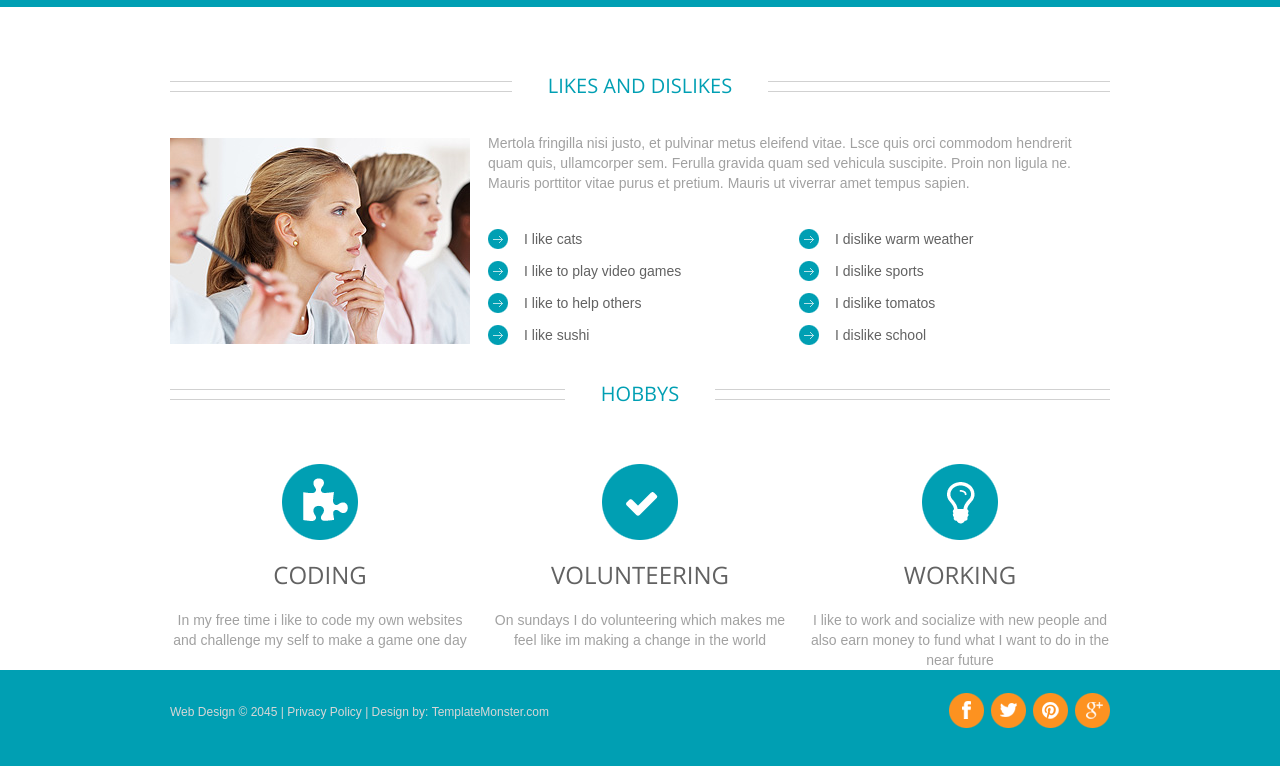
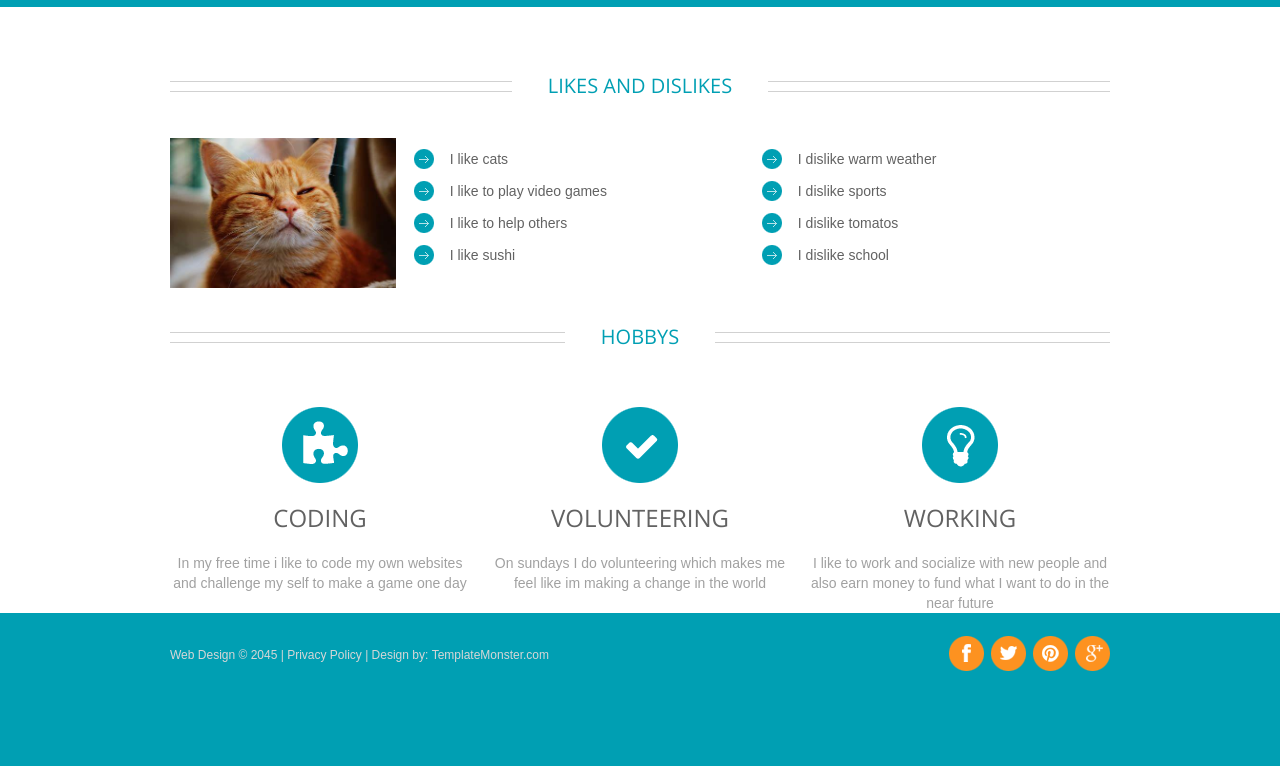
Before and after one commit to Seanyboy64/Web-Design-Free-Website-Template---Free-CSS.com, a plain HTML site: page intrests.html in a window 1280 px wide. Shown: the part 94-860 px from the top of the page. After the commit the page ends 805 px from the top, so only its background shows below. Drawn offline with nearby package versions, Linux system fonts and the light colour scheme.

Commit message:
added image will finish rest tmr

```diff
--- a/intrests.html
+++ b/intrests.html
@@ -44,9 +44,9 @@
   <div class="container_12">
     <div class="grid_12">
       <h3 class="pb1"><span>likes and dislikes</span></h3>
-      <img src="images/page4_img1.jpg" alt="" class="img_inner fleft">
+      <img src="images/OIP.jpg" style="height: 150px;" class="img_inner fleft">
       <div class="extra_wrapper">
-        <p>Mertola fringilla nisi justo, et pulvinar metus eleifend vitae. Lsce quis orci commodom hendrerit quam quis, ullamcorper sem. Ferulla gravida quam sed vehicula suscipite. Proin non ligula ne. Mauris porttitor vitae purus et pretium. Mauris ut viverrar amet tempus sapien.</p>
+
         <ul class="list1 l1">
           <li><a href="#">I like cats</a></li>
           <li><a href="#">I like to play video games </a></li>
```
Also changed, not shown: images/Firefly cat eating sushi 42798.jpg (added), images/OIP.jpg (added).
